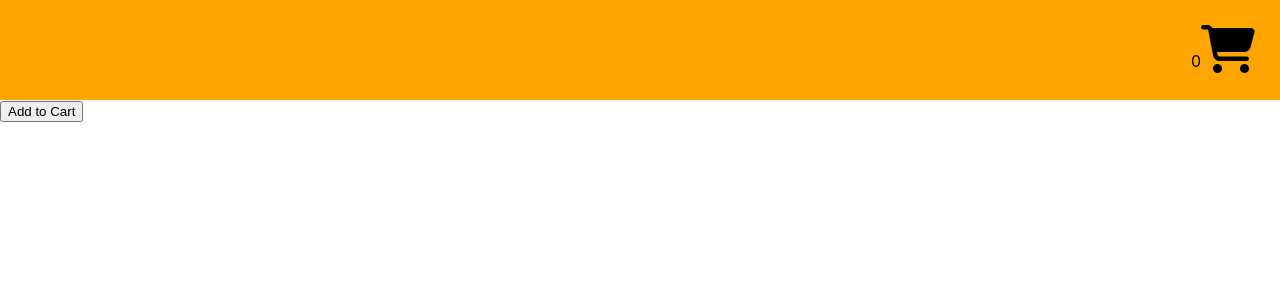
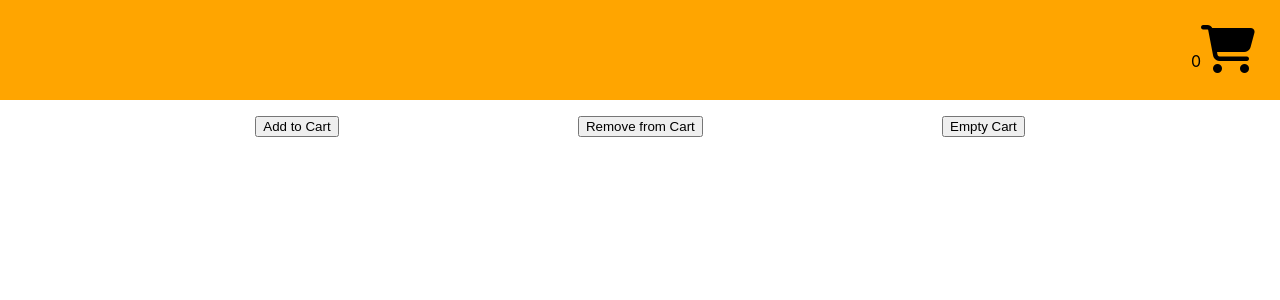
Before and after one commit to Mohit3312/redux-saga, a React (Create React App) app: page / in a window 1280 px wide. Shown: the top 300 px of the page. Built offline with nearby package versions, Linux system fonts and the light colour scheme.

Commit message:
Created action and reducer for removeFromCart and emptyCart

```diff
--- a/src/components/Main.js
+++ b/src/components/Main.js
@@ -1,5 +1,5 @@
 import { useDispatch } from "react-redux";
-import { addToCart } from "../redux/action";
+import { addToCart, removeFromCart, emptyCart } from "../redux/action";
 
 function Main() {
   const dispatch = useDispatch();
@@ -10,8 +10,13 @@ function Main() {
     price: 26000,
   };
   return (
-    <>
-      <div>
+    <div
+      style={{
+        display: "flex",
+        justifyContent: "space-evenly",
+        margin: "1rem",
+      }}
+    >
       <button
         onClick={() => {
           dispatch(addToCart(product));
@@ -19,8 +24,23 @@ function Main() {
       >
         Add to Cart
       </button>
+
+      <button
+        onClick={() => {
+          dispatch(removeFromCart(product.name));
+        }}
+      >
+        Remove from Cart
+      </button>
+
+      <button
+        onClick={() => {
+          dispatch(emptyCart());
+        }}
+      >
+        Empty Cart
+      </button>
     </div>
-    </>
   );
 }
 
--- a/src/redux/action.js
+++ b/src/redux/action.js
@@ -1,9 +1,22 @@
-import { ADD_TO_CART } from "./constant";
+import { ADD_TO_CART, REMOVE_TO_CART, EMPTY_CART } from "./constant";
 
 export const addToCart = (data) => {
-  console.log("Action called", data);
+  console.log("Action-addToCart called", data);
   return {
     type: ADD_TO_CART,
     data,
   };
 };
+export const removeFromCart = (data) => {
+  console.log("Action-removeFromCart called", data);
+  return {
+    type: REMOVE_TO_CART,
+    data,
+  };
+};
+export const emptyCart = () => {
+  console.log("Action-emptyCart called");
+  return {
+    type: EMPTY_CART,
+  };
+};
--- a/src/redux/constant.js
+++ b/src/redux/constant.js
@@ -1,2 +1,3 @@
 export const ADD_TO_CART = "ADD_TO_CART";
 export const REMOVE_TO_CART = "REMOVE_TO_CART";
+export const EMPTY_CART = "EMPTY_CART";
--- a/src/redux/reducer.js
+++ b/src/redux/reducer.js
@@ -1,4 +1,4 @@
-import { ADD_TO_CART } from "./constant";
+import { ADD_TO_CART, REMOVE_TO_CART, EMPTY_CART } from "./constant";
 
 export const cartData = (data = [], action) => {
   //   if (action.type === ADD_TO_CART) {
@@ -11,8 +11,20 @@ export const cartData = (data = [], action) => {
   switch (action.type) {
     case ADD_TO_CART:
       // Logic for add to cart
-      console.log("ADD_TO_CART", action);
+      console.log("ADD_TO_CART Reducer", action);
       return [action.data, ...data];
+
+    case REMOVE_TO_CART:
+      // Logic for remove from cart
+      console.log("REMOVE_FROM_CART Reducer", action);
+      data.length = data.length ? data.length - 1 : [];
+      return [...data];
+
+    case EMPTY_CART:
+      // Logic for empty cart
+      console.log("EMPTY_CART Reducer", action);
+      data = [];
+      return [...data];
 
     default:
       return data;
```
Lines whose indentation alone changed are shown as unchanged.
